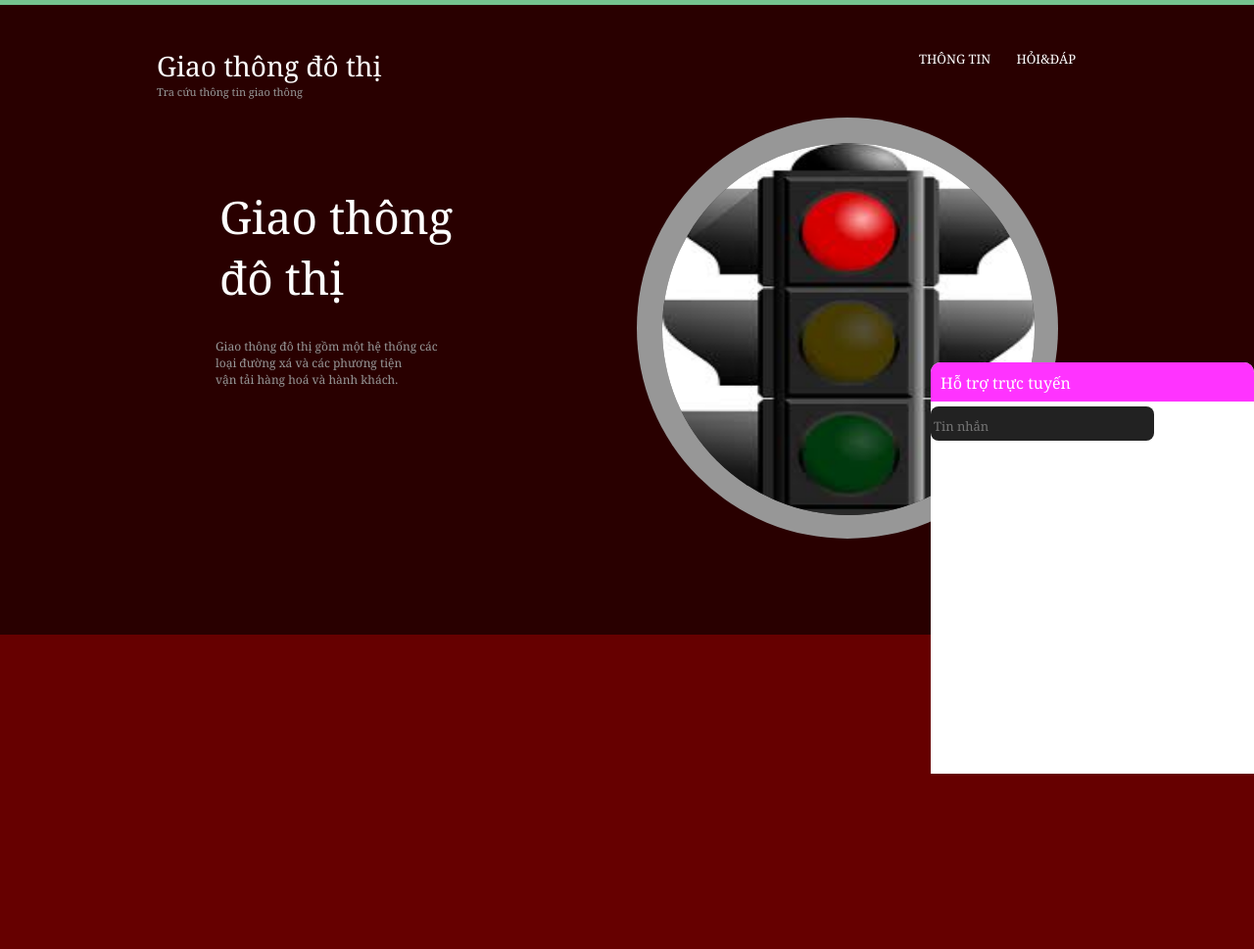
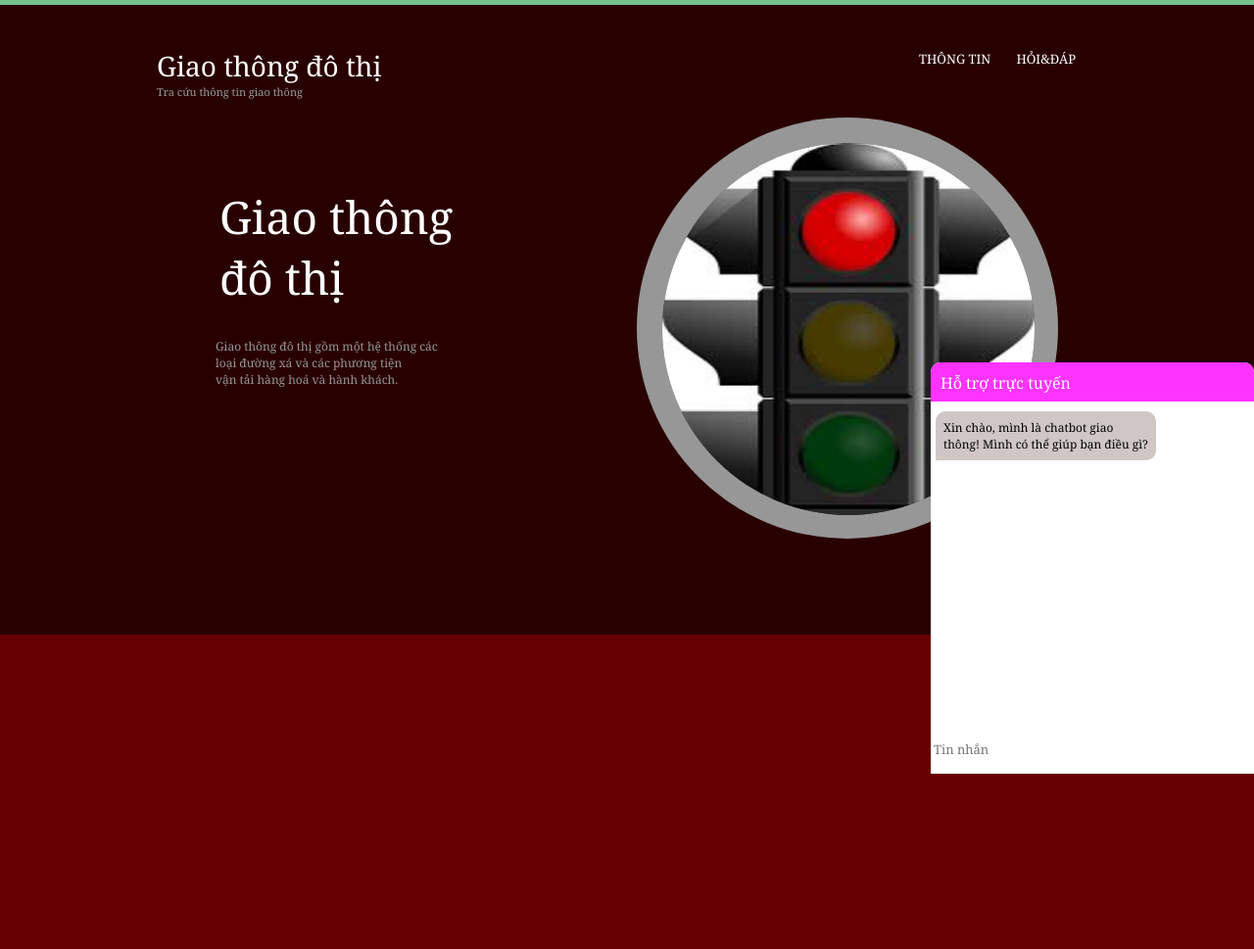
Before and after one commit to daoductung/khongduoc, a Django app: template templates/index.html in a window 1280 px wide. Shown: the top 969 px of the page at 98% size. Run offline with Django 3.2, Linux system fonts and the light colour scheme; the template is opened without the code that fills it, so the values that code supplies are empty.

Commit message:
update chat

```diff
--- a/static/css2/chatbotcss.css
+++ b/static/css2/chatbotcss.css
@@ -32,11 +32,12 @@
      font-style: boild;
 }
 
-#inputchat{
+#ndchat{
     marin-top:20px;
     left:0px;
     width:100%;
     height:50px;
+    background-color:#fff;
 }
 
 #inputchat input{
@@ -50,7 +51,5 @@
 
 #bodychat{
     height:320px;
-    overflow-y: auto;
-    scrollTop :10px;
-
+    overflow: auto;
 }
--- a/templates/index.html
+++ b/templates/index.html
@@ -137,7 +137,6 @@ function placeHolder() {
 
             </ul>
         </div>
-        <!-- <div id="close-menu" onclick="close()">close</div> -->
         <div id="box">
             <div id="text-header-1">
                 <p>Giao thông </br> đô thị</p>
@@ -147,9 +146,7 @@ function placeHolder() {
                     hành khách.</p>
             </div>
         </div>
-        <!-- 		<div id="rmh">
-                    <div id="text-header-3"><span>Read More Here &#187;</span></div>
-                </div> -->
+
         <div id="circle">
             <div id="circle-1">
                 <div id="circle-2">
@@ -157,12 +154,6 @@ function placeHolder() {
                 </div>
             </div>
         </div>
-        <!-- <div id="image-1"> -->
-        <!-- <img src="./next-1.gif" alt="Next"/> -->
-        <!-- </div> -->
-        <!-- <div id="image-2"> -->
-        <!-- <img src="./next-2.gif" alt="Next"/> -->
-        <!-- </div> -->
     </div>
 </div>
 <div id="main">
@@ -210,8 +201,9 @@ function placeHolder() {
 <div id="app">
     <div id="tieude"><p>Hỗ trợ trực tuyến</p></div>
     <div id="bodychat">
-        <input type="text" id="ndchat"placeholder="Tin nhắn">
+        <div style="background-color: #D0C6C6;width: auto;height: auto;margin-top: 10px;margin-left:5px;margin-right: 100px; border-top-left-radius: 10px;border-top-right-radius: 10px;border-bottom-right-radius: 10px;float: left; padding:8px;font-size:12px;">Xin chào, mình là chatbot giao thông! Mình có thể giúp bạn điều gì?</div>
     </div>
+    <input type="text" id="ndchat"placeholder="Tin nhắn">
 </div>
 <div id="footer">
     <div id="f">
```
